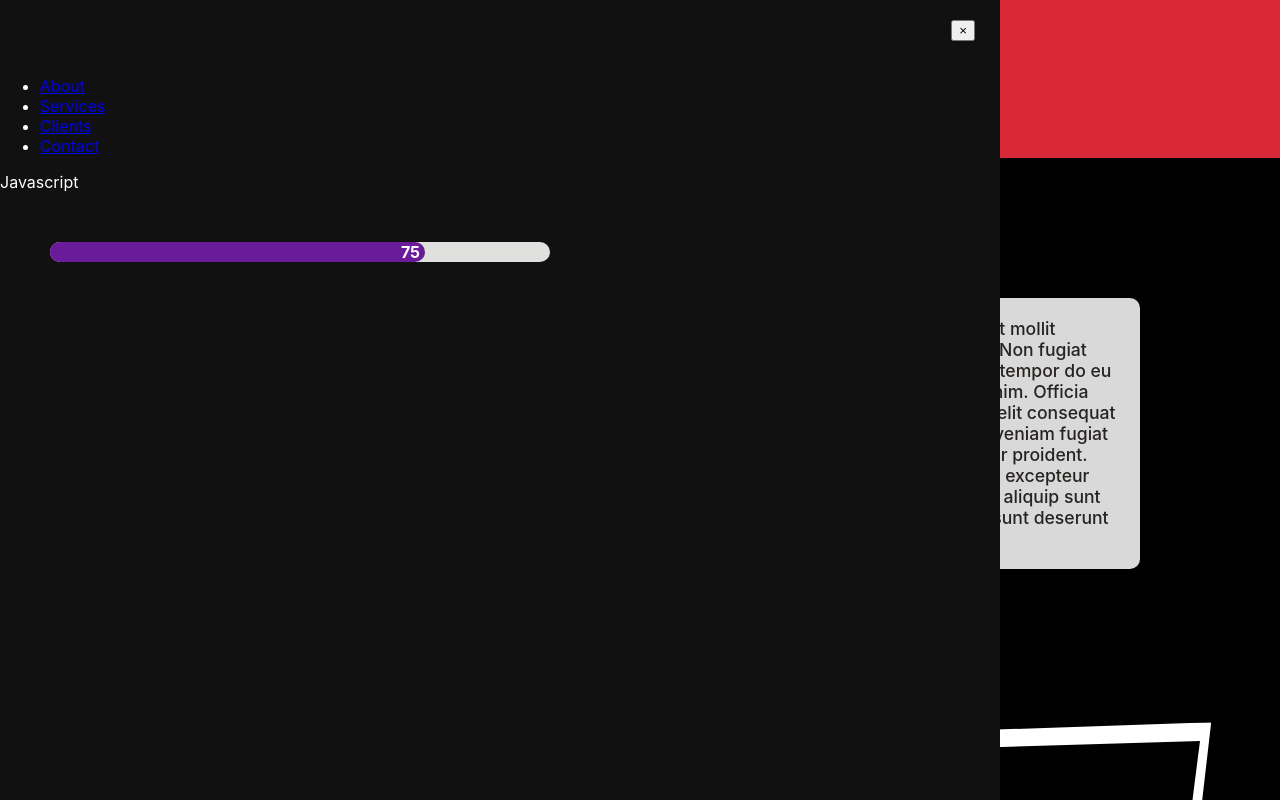
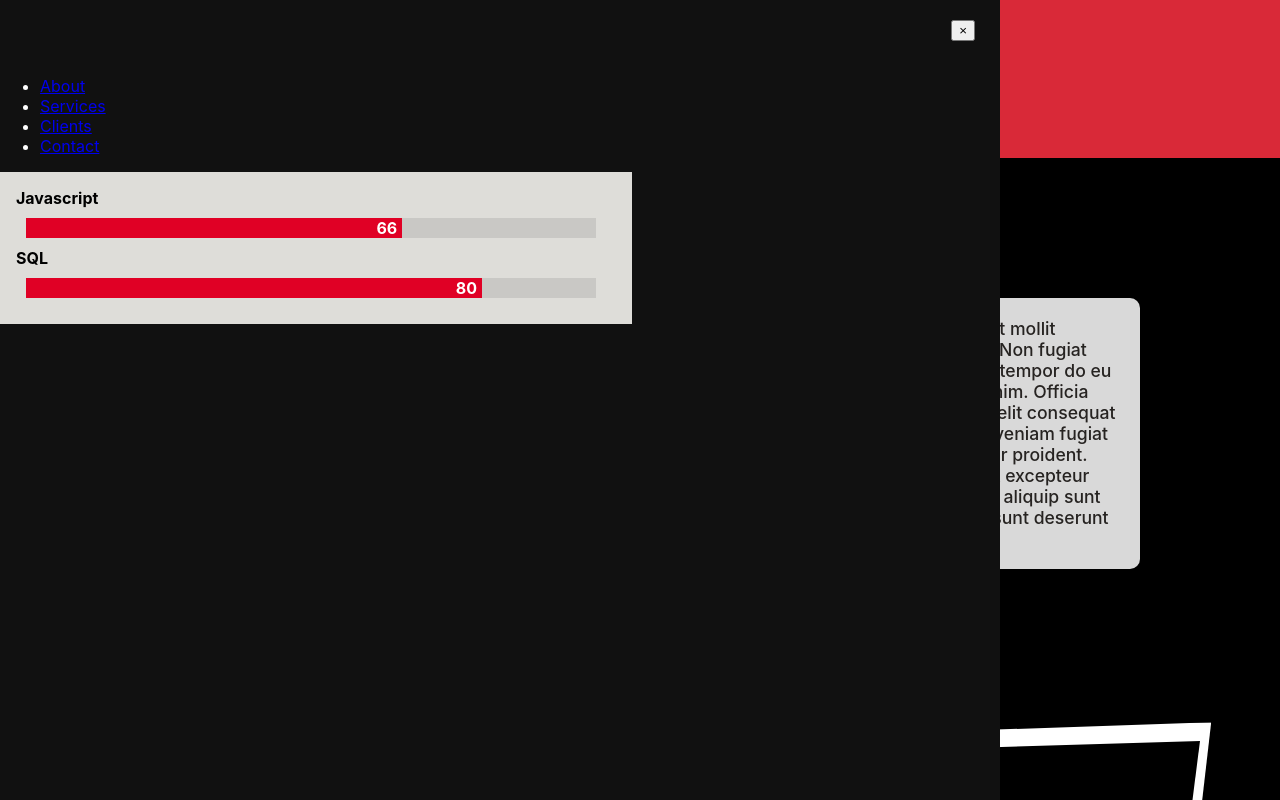
Before and after one commit to WilliamFicMoreira/cv-react, a React (Create React App) app: page / in a window 1280 px wide. Shown: the top 800 px of the page. Built offline with nearby package versions, Linux system fonts and the light colour scheme.

Commit message:
ajustes na progressbar e sidebar

```diff
--- a/src/Components/UI/ProgressBar/ProgressBar.js
+++ b/src/Components/UI/ProgressBar/ProgressBar.js
@@ -5,10 +5,11 @@ const ProgressBar = (props) => {
 
     const containerStyles = {
       height: 20,
-      width: '50%',
-      backgroundColor: "#e0e0de",
-      borderRadius: 50,
-      margin: 50
+      width: '95%',
+      backgroundColor: '#c9c8c5',
+      // borderRadius: 50,
+      margin: 10,
+      // padding: 5,
     }
 
     const fillerStyles = {
--- a/src/Components/UI/SideNav/SideNavBar.js
+++ b/src/Components/UI/SideNav/SideNavBar.js
@@ -22,7 +22,11 @@ const SideNavBar = () => {
         <div className="skillList">
 
           <div className="skillList-item"> Javascript
-            <ProgressBar key={1} bgcolor={"#6a1b9a"} completed={75} />
+            <ProgressBar key={1} bgcolor={'#e00025'} completed={66} />
+          </div>
+
+          <div className="skillList-item"> SQL
+            <ProgressBar key={1} bgcolor={'#e00025'} completed={80} />
           </div>
 
         </div>
--- a/src/Components/UI/SideNav/SideNavBarCss.js
+++ b/src/Components/UI/SideNav/SideNavBarCss.js
@@ -20,8 +20,17 @@ const SideNav = styled.nav`
 
   }
 
+  .skillList {
+    padding: 1rem;
+    background-color: #deddd9;
+    width: 60%;
+    color: black;
+    font-weight: 700;
+  }
+
   .skillList-item {
-
+    margin: 0;
+    padding: 0;
   }
 
   .CloseButton{
```
